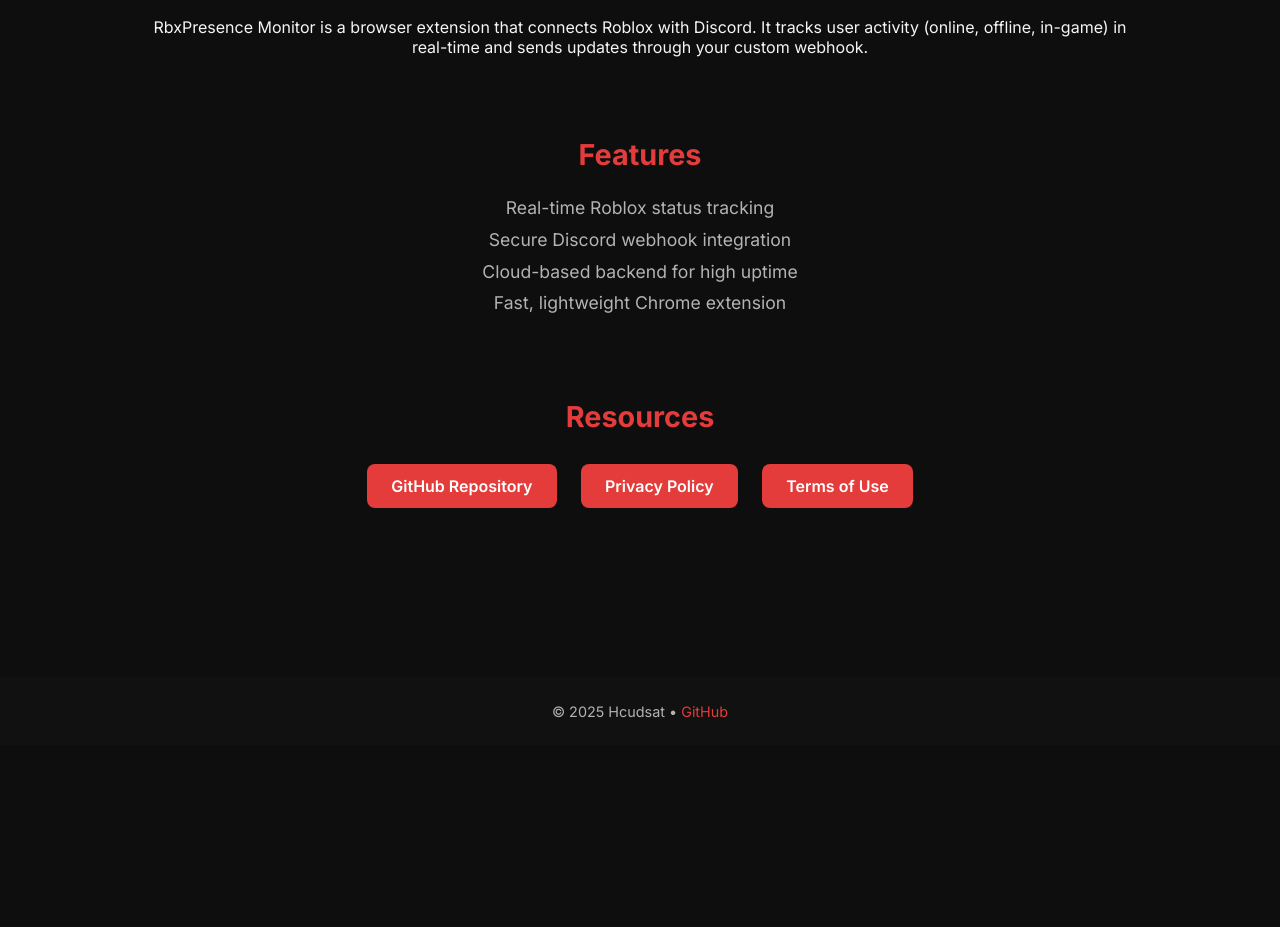
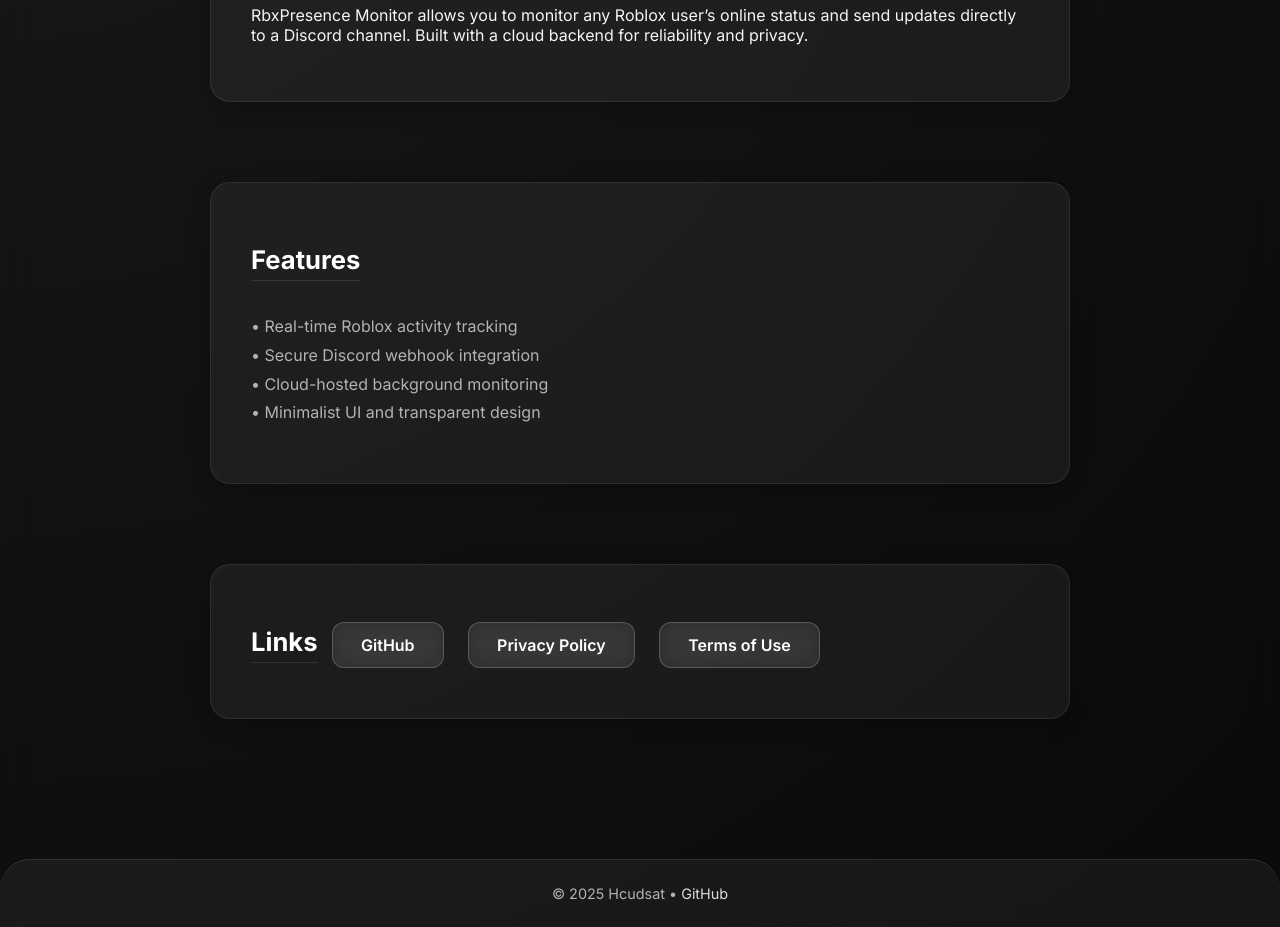
Before and after one commit to Hcudsat/RbxPresenceMonitor, a plain HTML site: page index.html in a window 1280 px wide. Shown: the part 409-1336 px from the top of the page. Before the commit the page ends 1154 px from the top, so only its background shows below. Drawn offline with Linux system fonts and the light colour scheme.

Commit message:
Update index.html

```diff
--- a/index.html
+++ b/index.html
@@ -7,10 +7,14 @@
   <link href="https://fonts.googleapis.com/css2?family=Inter:wght@400;600;700&display=swap" rel="stylesheet">
   <style>
     :root {
-      --accent: #e43b3b;
-      --bg: #0e0e0e;
+      --bg: radial-gradient(circle at top left, rgba(25,25,25,1) 0%, rgba(10,10,10,1) 100%);
+      --glass: rgba(255, 255, 255, 0.05);
       --text: #f5f5f5;
       --sub: #b3b3b3;
+      --accent: rgba(255,255,255,0.2);
+    }
+    * {
+      box-sizing: border-box;
     }
     body {
       font-family: "Inter", sans-serif;
@@ -19,17 +23,23 @@
       margin: 0;
       padding: 0;
       overflow-x: hidden;
+      backdrop-filter: blur(12px);
     }
     header {
-      background: linear-gradient(135deg, #111, #1c1c1c);
-      padding: 80px 20px;
+      backdrop-filter: blur(15px);
+      background: var(--glass);
+      border-bottom: 1px solid rgba(255,255,255,0.1);
+      padding: 60px 20px;
       text-align: center;
+      border-radius: 0 0 40px 40px;
+      box-shadow: 0 0 40px rgba(0,0,0,0.5);
     }
     h1 {
-      font-size: 3rem;
+      font-size: 2.8rem;
       font-weight: 700;
       margin: 0;
       color: white;
+      letter-spacing: -1px;
     }
     p.subtitle {
       color: var(--sub);
@@ -37,93 +47,105 @@
       margin-top: 10px;
     }
     main {
-      padding: 80px 20px;
-      max-width: 1000px;
+      padding: 60px 20px;
+      max-width: 900px;
       margin: auto;
-      text-align: center;
     }
     section {
       margin-bottom: 80px;
+      background: var(--glass);
+      border-radius: 20px;
+      padding: 40px;
+      box-shadow: 0 4px 25px rgba(0, 0, 0, 0.3);
+      border: 1px solid rgba(255,255,255,0.08);
+      transition: all 0.4s ease;
       opacity: 0;
       transform: translateY(30px);
-      transition: all 0.6s ease;
     }
     section.visible {
       opacity: 1;
       transform: translateY(0);
     }
     h2 {
-      color: var(--accent);
-      font-size: 1.8rem;
-      margin-bottom: 20px;
+      font-size: 1.6rem;
+      margin-bottom: 15px;
+      color: #fff;
+      border-bottom: 1px solid rgba(255,255,255,0.1);
+      display: inline-block;
+      padding-bottom: 5px;
     }
     ul {
       list-style: none;
       padding: 0;
       color: var(--sub);
-      font-size: 1.1rem;
+      font-size: 1rem;
       line-height: 1.8;
     }
     a.button {
       display: inline-block;
-      padding: 12px 24px;
+      padding: 12px 28px;
       margin: 10px;
-      border-radius: 8px;
-      background-color: var(--accent);
+      border-radius: 12px;
+      background-color: rgba(255,255,255,0.08);
       color: white;
       text-decoration: none;
       font-weight: 600;
       transition: 0.25s;
+      border: 1px solid rgba(255,255,255,0.2);
+      backdrop-filter: blur(10px);
     }
     a.button:hover {
-      background-color: #c53131;
+      background-color: rgba(255,255,255,0.15);
       transform: translateY(-2px);
     }
     footer {
-      background: #111;
+      background: var(--glass);
+      border-top: 1px solid rgba(255,255,255,0.1);
       padding: 25px;
       text-align: center;
       color: var(--sub);
       font-size: 0.9em;
+      border-radius: 30px 30px 0 0;
+      backdrop-filter: blur(15px);
     }
     footer a {
-      color: var(--accent);
+      color: #ddd;
       text-decoration: none;
     }
     @media (max-width: 600px) {
-      h1 { font-size: 2.2rem; }
-      main { padding: 50px 15px; }
+      h1 { font-size: 2.1rem; }
+      section { padding: 25px; }
     }
   </style>
 </head>
 <body>
   <header>
     <h1>RbxPresence Monitor</h1>
-    <p class="subtitle">Monitor Roblox activity. Stay connected.</p>
+    <p class="subtitle">Cloud-connected Roblox activity tracker for Discord</p>
   </header>
 
   <main>
     <section>
       <h2>About</h2>
       <p>
-        RbxPresence Monitor is a browser extension that connects Roblox with Discord.
-        It tracks user activity (online, offline, in-game) in real-time and sends updates through your custom webhook.
+        RbxPresence Monitor allows you to monitor any Roblox user’s online status and send updates directly to a Discord channel.
+        Built with a cloud backend for reliability and privacy.
       </p>
     </section>
 
     <section>
       <h2>Features</h2>
       <ul>
-        <li>Real-time Roblox status tracking</li>
-        <li>Secure Discord webhook integration</li>
-        <li>Cloud-based backend for high uptime</li>
-        <li>Fast, lightweight Chrome extension</li>
+        <li>• Real-time Roblox activity tracking</li>
+        <li>• Secure Discord webhook integration</li>
+        <li>• Cloud-hosted background monitoring</li>
+        <li>• Minimalist UI and transparent design</li>
       </ul>
     </section>
 
     <section>
-      <h2>Resources</h2>
-      <a href="https://github.com/Hcudsat/RbxPresenceMonitor" class="button" target="_blank">GitHub Repository</a>
+      <h2>Links</h2>
+      <a href="https://github.com/Hcudsat/RbxPresenceMonitor" class="button" target="_blank">GitHub</a>
       <a href="privacy.html" class="button">Privacy Policy</a>
       <a href="terms.html" class="button">Terms of Use</a>
     </section>
```
